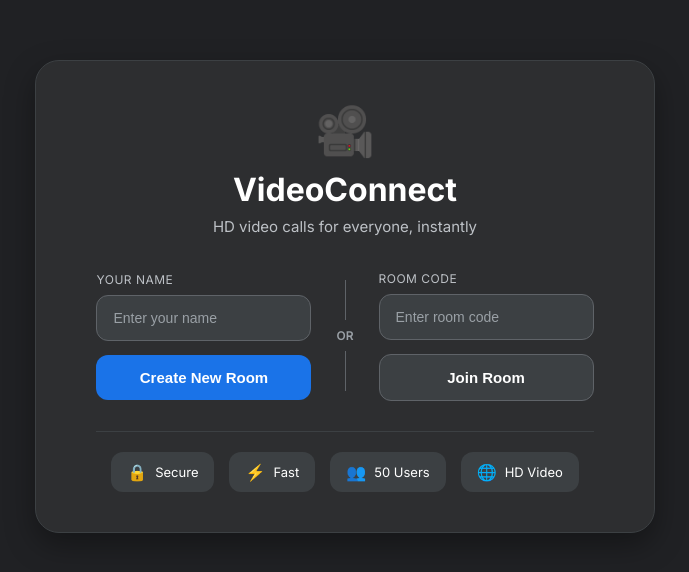
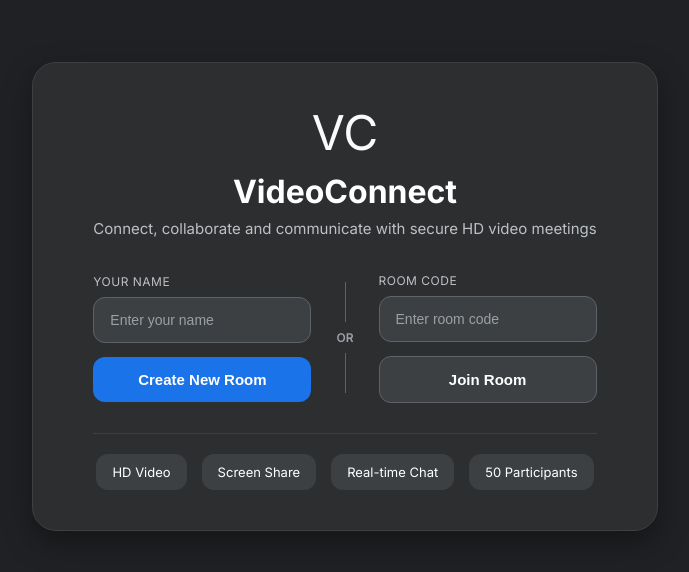
Before and after one commit to AayushiMohan/VideoConnect, a React (Create React App) app in the folder client/: page / in a window 1280 px wide. Shown: the part 104-676 px from the top of the page, without its empty margins (295-984 px from the left). Built offline with nearby package versions, Linux system fonts and the light colour scheme; no server answers.

Commit message:
Update App.js

```diff
--- a/client/src/App.js
+++ b/client/src/App.js
@@ -42,9 +42,9 @@ function App() {
     <div className="home-container">
       <div className="glass-card">
 
-        <div className="logo">🎥</div>
+        <div className="logo">VC</div>
         <h1 className="title">VideoConnect</h1>
-        <p className="subtitle">HD video calls for everyone, instantly</p>
+        <p className="subtitle">Connect, collaborate and communicate with secure HD video meetings</p>
 
         <div className="two-col">
 
@@ -87,24 +87,12 @@ function App() {
 
         </div>
 
-        <div className="features">
-          <div className="feature-item">
-            <span>🔒</span>
-            <span>Secure</span>
-          </div>
-          <div className="feature-item">
-            <span>⚡</span>
-            <span>Fast</span>
-          </div>
-          <div className="feature-item">
-            <span>👥</span>
-            <span>50 Users</span>
-          </div>
-          <div className="feature-item">
-            <span>🌐</span>
-            <span>HD Video</span>
-          </div>
-        </div>
+       <div className="features">
+       <div className="feature-item">HD Video</div>
+       <div className="feature-item">Screen Share</div>
+       <div className="feature-item">Real-time Chat</div>
+       <div className="feature-item">50 Participants</div>
+      </div>
 
       </div>
     </div>
```
